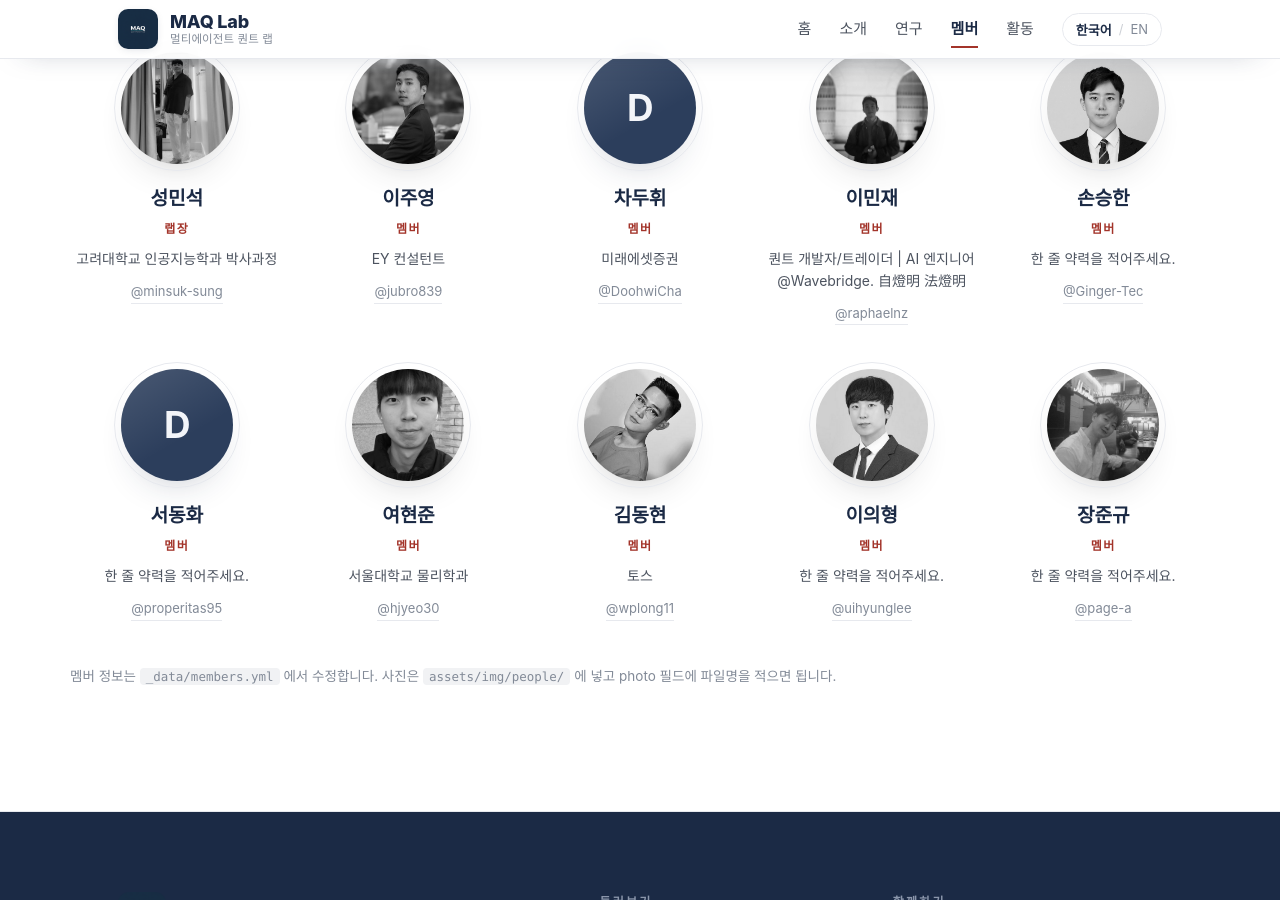
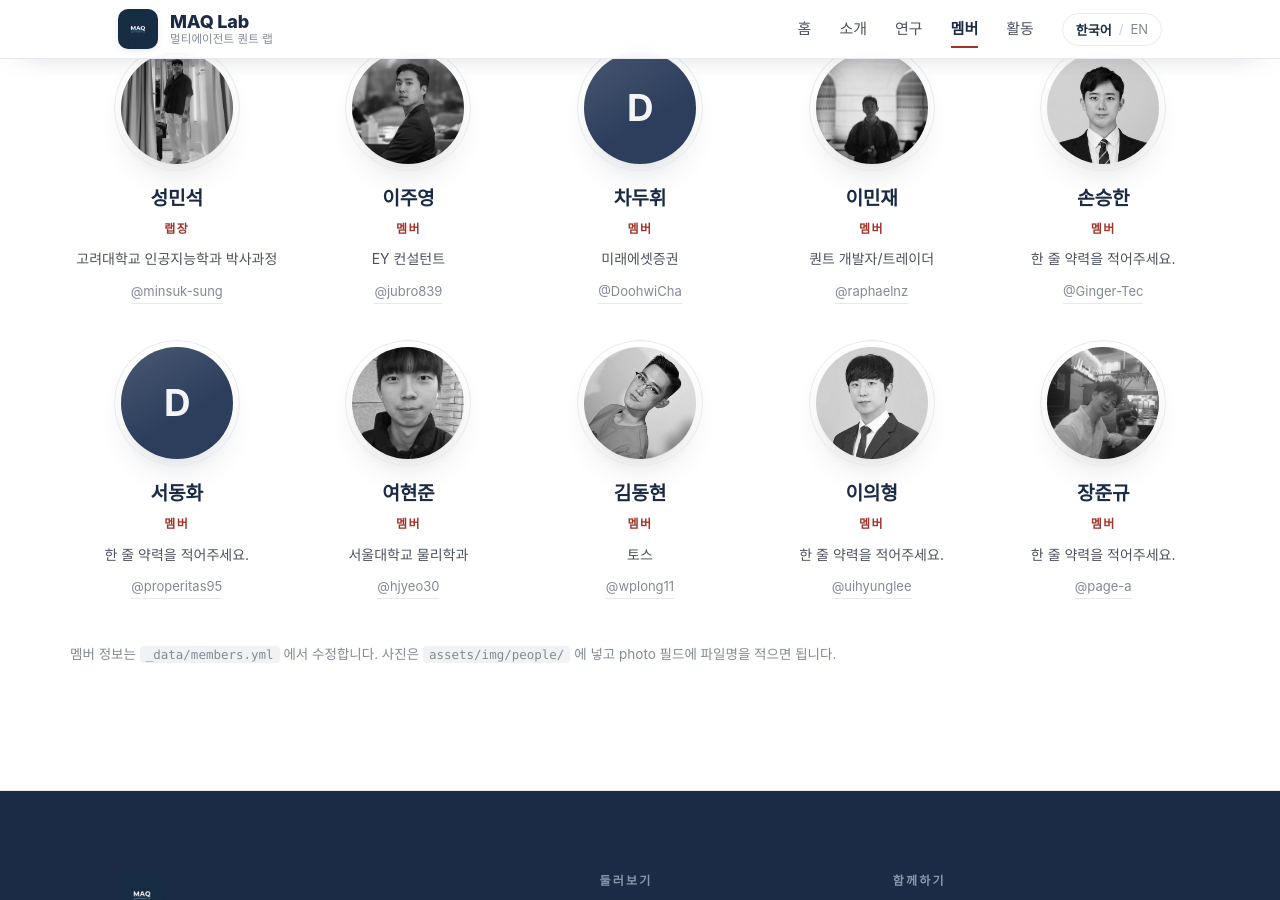
Before and after one commit to Multi-Agent-Quant-Lab/Multi-Agent-Quant-Lab.github.io, a Jekyll site: the page built from people/index.html, in a window 1280 px wide and 900 px high, scrolled down 427 px. Built offline with Jekyll 4.4.1, drawn with Linux system fonts in a browser that asks for light colours; some web fonts are replaced.

Commit message:
Update member bio for Minjae Lee
Removed personal philosophy from bio section.

```diff
--- a/_data/members.yml
+++ b/_data/members.yml
@@ -39,8 +39,8 @@
   name_en: Minjae Lee
   role_ko: 멤버
   role_en: Member
-  bio_ko: 퀀트 개발자/트레이더 | AI 엔지니어 @Wavebridge. 自燈明 法燈明
-  bio_en: Quant Dev/Trader | AI Engineer @Wavebridge. Be your own lamp
+  bio_ko: 퀀트 개발자/트레이더
+  bio_en: Quant Dev/Trader
   photo: minjae-lee.png
   github: raphaelnz
   link: https://www.linkedin.com/in/mj-lee-seoul/
```
